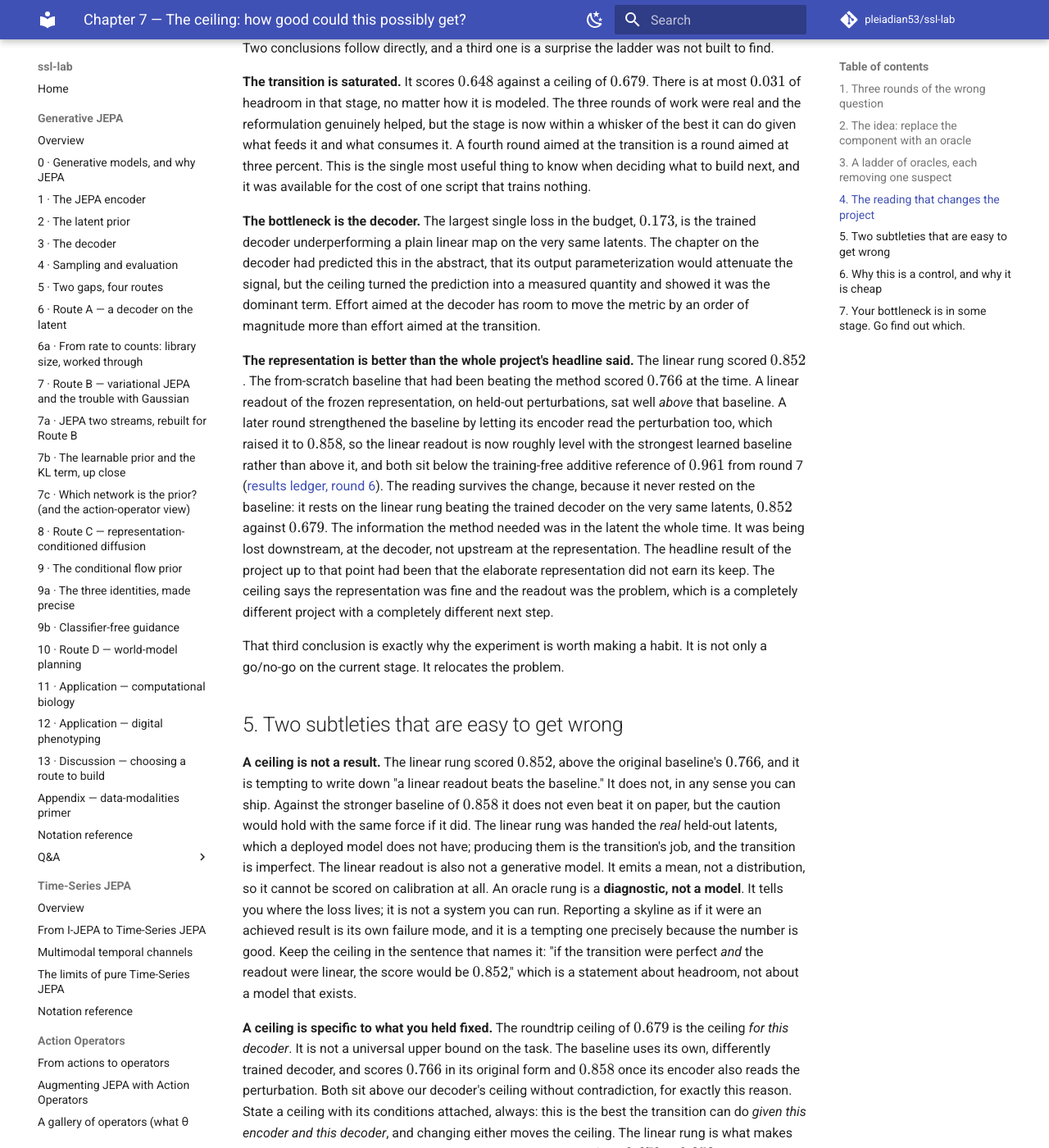
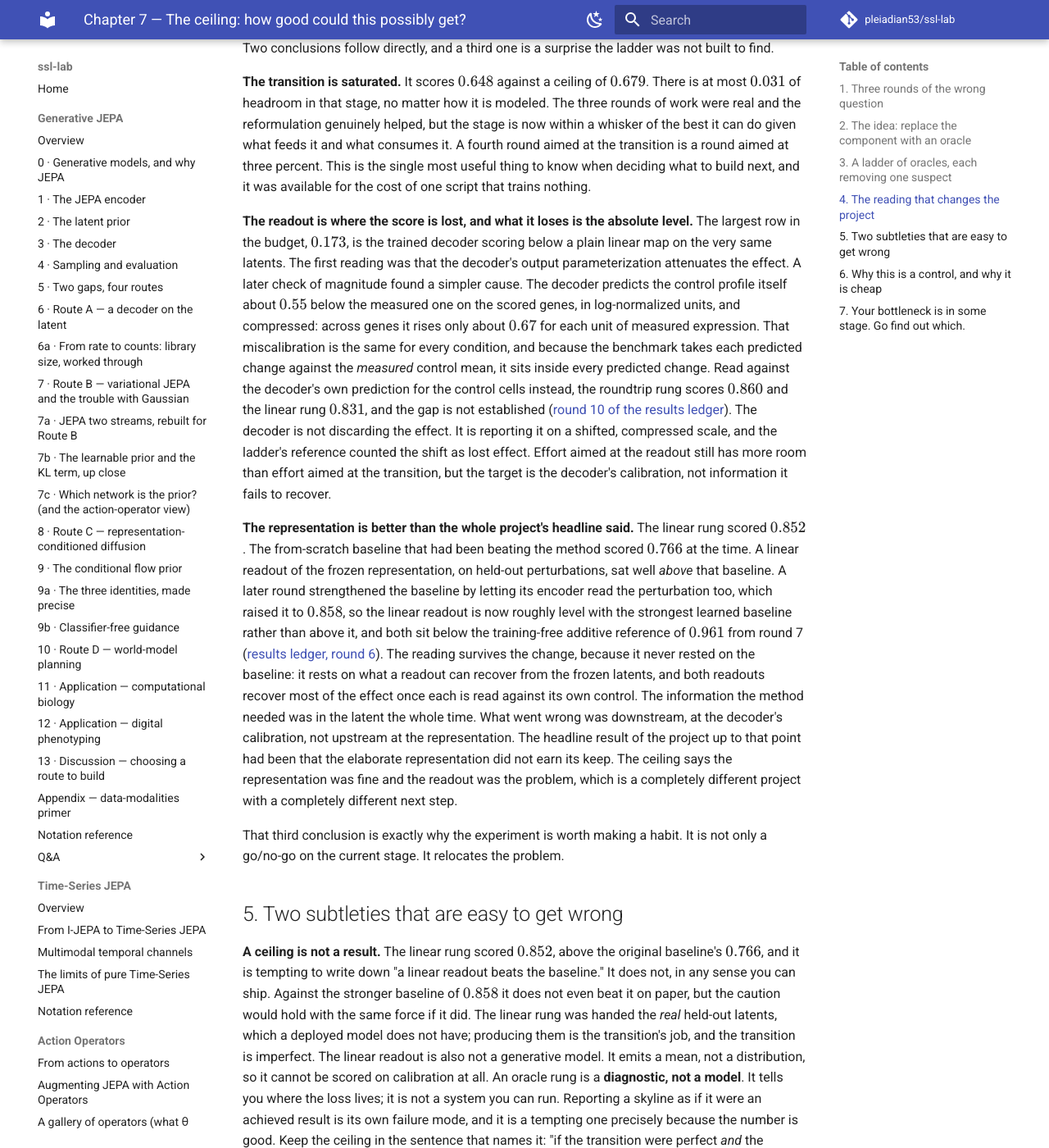
Before and after one commit to pleiadian53/ssl-lab, an MkDocs documentation site: the page built from docs/experimental-method/07-the-ceiling.md, in a window 1280 px wide and 1400 px high, scrolled down 3098 px. Shown: the whole window at 82% size. Built offline with MkDocs 1.6.1 and Material for MkDocs 9.7.7, drawn with Linux system fonts in a browser that asks for light colours; comment, search, counter and statistics services are not loaded; some of the changed text lies outside the part shown.

Commit message:
docs: qualify the decoder's 0.173 wherever it is stated, after round 10
The ceiling's decoder row (0.852 linear vs 0.679 decoder) holds only
when every predicted change is taken against the measured control mean.
Against each readout's own control prediction the gap is not
established; the decoder reports the effect on a shifted, compressed
scale shared by every condition. The ceiling chapter now reads the row
that way and adds the general lesson (a ceiling inherits its
reference; agreement in correlation is not a check of magnitude);
chapter 07a's capacity argument, the method-series chapters 04, 05, 06
and 08, and the co-adaptation pages carry the qualification.

```diff
--- a/docs/experimental-method/07-the-ceiling.md
+++ b/docs/experimental-method/07-the-ceiling.md
@@ -40,7 +40,7 @@ A single skyline gives you one number. A **ladder** of them, each substituting a
 
 **The linear rung: the real latents, through a decoder that isn't the real one.** Fit a plain linear map from latents to expression on the training cells, and apply it to the real held-out latents, bypassing the trained decoder entirely. This asks a different question from the others: not "how good is our decoder" but "how much of the answer is present in the latent at all, for *any* readout." It scored $0.852$.
 
-Read as a budget, from a perfect $1.000$ down to what the real transition achieves:
+Read as a budget, from a perfect $1.000$ down to what the real transition achieves, with every predicted change taken against the measured control mean, the convention the benchmark used:
 
 | step | from | to | lost | what the loss is |
 |---|---|---|---|---|
@@ -48,7 +48,7 @@ Read as a budget, from a perfect $1.000$ down to what the real transition achiev
 | decoder | $0.852$ | $0.679$ | $0.173$ | what the trained decoder loses relative to a plain linear readout of the same latent |
 | transition | $0.679$ | $0.648$ | $0.031$ | what the real transition loses relative to the perfect one |
 
-The stage everyone had been improving was responsible for $0.031$ of the loss. The decoder was responsible for $0.173$, almost six times as much. It had received one round of its own in that time, but that round was aimed chiefly at its dispersion, and its single effect-size lever was never measured cleanly enough to carry forward. The ladder did not just measure a ceiling. It named the bottleneck, and the bottleneck was not the stage under active development.
+The stage everyone had been improving was responsible for $0.031$ of the loss. The decoder row was $0.173$, almost six times as much, and §4 explains what that row turned out to measure. The ladder did not just measure a ceiling. It pointed away from the stage under active development, and toward the readout.
 
 Read the first row's qualifier carefully, because it is doing real work and it is easy to drop. That $0.148$ is **not** "information the encoder destroyed." It is what a *linear* map cannot pull back out, and those are different claims. The missing information might have been discarded when $5000$ genes were compressed into $256$ dimensions, or it might have been kept and stored **nonlinearly**, where a linear readout cannot reach. A linear probe cannot distinguish the two, so this row bounds the encoder only under the readout used to measure it. The distinction matters: the first case makes the encoder a hard wall, the second says even that residue is recoverable with a better-shaped readout. Separating them takes a different instrument, and [Chapter 7a](07a-probes-and-weak-instruments.md) names it.
 
@@ -58,9 +58,9 @@ Two conclusions follow directly, and a third one is a surprise the ladder was no
 
 **The transition is saturated.** It scores $0.648$ against a ceiling of $0.679$. There is at most $0.031$ of headroom in that stage, no matter how it is modeled. The three rounds of work were real and the reformulation genuinely helped, but the stage is now within a whisker of the best it can do given what feeds it and what consumes it. A fourth round aimed at the transition is a round aimed at three percent. This is the single most useful thing to know when deciding what to build next, and it was available for the cost of one script that trains nothing.
 
-**The bottleneck is the decoder.** The largest single loss in the budget, $0.173$, is the trained decoder underperforming a plain linear map on the very same latents. The chapter on the decoder had predicted this in the abstract, that its output parameterization would attenuate the signal, but the ceiling turned the prediction into a measured quantity and showed it was the dominant term. Effort aimed at the decoder has room to move the metric by an order of magnitude more than effort aimed at the transition.
+**The readout is where the score is lost, and what it loses is the absolute level.** The largest row in the budget, $0.173$, is the trained decoder scoring below a plain linear map on the very same latents. The first reading was that the decoder's output parameterization attenuates the effect. A later check of magnitude found a simpler cause. The decoder predicts the control profile itself about $0.55$ below the measured one on the scored genes, in log-normalized units, and compressed: across genes it rises only about $0.67$ for each unit of measured expression. That miscalibration is the same for every condition, and because the benchmark takes each predicted change against the *measured* control mean, it sits inside every predicted change. Read against the decoder's own prediction for the control cells instead, the roundtrip rung scores $0.860$ and the linear rung $0.831$, and the gap is not established ([round 10 of the results ledger](https://github.com/pleiadian53/ssl-lab/blob/main/examples/perturbation_response/docs/results/round-10-control-reference.md)). The decoder is not discarding the effect. It is reporting it on a shifted, compressed scale, and the ladder's reference counted the shift as lost effect. Effort aimed at the readout still has more room than effort aimed at the transition, but the target is the decoder's calibration, not information it fails to recover.
 
-**The representation is better than the whole project's headline said.** The linear rung scored $0.852$. The from-scratch baseline that had been beating the method scored $0.766$ at the time. A linear readout of the frozen representation, on held-out perturbations, sat well *above* that baseline. A later round strengthened the baseline by letting its encoder read the perturbation too, which raised it to $0.858$, so the linear readout is now roughly level with the strongest learned baseline rather than above it, and both sit below the training-free additive reference of $0.961$ from round 7 ([results ledger, round 6](https://github.com/pleiadian53/ssl-lab/blob/main/examples/perturbation_response/docs/results/round-06-conditioned-encoder.md)). The reading survives the change, because it never rested on the baseline: it rests on the linear rung beating the trained decoder on the very same latents, $0.852$ against $0.679$. The information the method needed was in the latent the whole time. It was being lost downstream, at the decoder, not upstream at the representation. The headline result of the project up to that point had been that the elaborate representation did not earn its keep. The ceiling says the representation was fine and the readout was the problem, which is a completely different project with a completely different next step.
+**The representation is better than the whole project's headline said.** The linear rung scored $0.852$. The from-scratch baseline that had been beating the method scored $0.766$ at the time. A linear readout of the frozen representation, on held-out perturbations, sat well *above* that baseline. A later round strengthened the baseline by letting its encoder read the perturbation too, which raised it to $0.858$, so the linear readout is now roughly level with the strongest learned baseline rather than above it, and both sit below the training-free additive reference of $0.961$ from round 7 ([results ledger, round 6](https://github.com/pleiadian53/ssl-lab/blob/main/examples/perturbation_response/docs/results/round-06-conditioned-encoder.md)). The reading survives the change, because it never rested on the baseline: it rests on what a readout can recover from the frozen latents, and both readouts recover most of the effect once each is read against its own control. The information the method needed was in the latent the whole time. What went wrong was downstream, at the decoder's calibration, not upstream at the representation. The headline result of the project up to that point had been that the elaborate representation did not earn its keep. The ceiling says the representation was fine and the readout was the problem, which is a completely different project with a completely different next step.
 
 That third conclusion is exactly why the experiment is worth making a habit. It is not only a go/no-go on the current stage. It relocates the problem.
 
@@ -68,7 +68,9 @@ That third conclusion is exactly why the experiment is worth making a habit. It
 
 **A ceiling is not a result.** The linear rung scored $0.852$, above the original baseline's $0.766$, and it is tempting to write down "a linear readout beats the baseline." It does not, in any sense you can ship. Against the stronger baseline of $0.858$ it does not even beat it on paper, but the caution would hold with the same force if it did. The linear rung was handed the *real* held-out latents, which a deployed model does not have; producing them is the transition's job, and the transition is imperfect. The linear readout is also not a generative model. It emits a mean, not a distribution, so it cannot be scored on calibration at all. An oracle rung is a **diagnostic, not a model**. It tells you where the loss lives; it is not a system you can run. Reporting a skyline as if it were an achieved result is its own failure mode, and it is a tempting one precisely because the number is good. Keep the ceiling in the sentence that names it: "if the transition were perfect *and* the readout were linear, the score would be $0.852$," which is a statement about headroom, not about a model that exists.
 
-**A ceiling is specific to what you held fixed.** The roundtrip ceiling of $0.679$ is the ceiling *for this decoder*. It is not a universal upper bound on the task. The baseline uses its own, differently trained decoder, and scores $0.766$ in its original form and $0.858$ once its encoder also reads the perturbation. Both sit above our decoder's ceiling without contradiction, for exactly this reason. State a ceiling with its conditions attached, always: this is the best the transition can do *given this encoder and this decoder*, and changing either moves the ceiling. The linear rung is what makes this concrete. It changed the readout and the ceiling jumped from $0.679$ to $0.852$, which is the whole point, that the ceiling was a property of the decoder and not of the task.
+**A ceiling is specific to what you held fixed.** The roundtrip ceiling of $0.679$ is the ceiling *for this decoder*. It is not a universal upper bound on the task. The baseline uses its own, differently trained decoder, and scores $0.766$ in its original form and $0.858$ once its encoder also reads the perturbation. Both sit above our decoder's ceiling without contradiction, for exactly this reason. State a ceiling with its conditions attached, always: this is the best the transition can do *given this encoder and this decoder*, and changing either moves the ceiling. The linear rung is what makes this concrete. It changed the readout and the ceiling jumped from $0.679$ to $0.852$, which is the whole point, that the ceiling was a property of the decoder and not of the task. Read against its own control, the decoder's ceiling is $0.860$, which shows the same thing from the other side: part of what a ceiling measures is the readout's scale.
+
+**A ceiling inherits its reference.** Every rung here is scored as a change, a predicted profile minus a control profile, against a true change measured the same way. When the rung's readout and the measurement express expression differently, the difference survives into every change unless the control is read by the same readout. The decoder reports the log of an expected rate; the measurement is the mean log of noisy normalized counts; the two disagree by an amount that is nearly the same for every condition. So a rung that changes the readout changes two things at once, how well the effect is recovered and how the readout's scale lines up with the measurement's, and only the first is what the ladder means to compare. The check is cheap: score each rung's change against its own prediction for the control cells as well as against the measured control. If the two conventions agree, the rung is comparing like with like. If they disagree, as they did here by $0.173$ against $-0.029$ ([round 10](https://github.com/pleiadian53/ssl-lab/blob/main/examples/perturbation_response/docs/results/round-10-control-reference.md)), the gap is in the scale, not in the information. Agreement in correlation is not a check of magnitude.
 
 There is also a small genuine discovery hiding in the latent-mean rung. It scored $0.706$, above the full-cloud roundtrip's $0.679$. Feeding the decoder the averaged latent beat feeding it the real spread of latents. The reason is that the metric compares *means*, the decoder is nonlinear, and the mean of a nonlinear function over a spread-out cloud is not the function of the mean. For a mean-valued metric, latent spread is not just unnecessary, it actively costs a little through the curvature of the decoder. That is a real design fact, that a deterministic transition is not merely sufficient for this metric but slightly preferable, and it fell out of a rung that was included only for completeness. Oracle ladders tend to do this. Because they isolate one factor at a time, they surface effects that a full model blends together.
 
```
Also changed, not shown: docs/experimental-method/07a-probes-and-weak-instruments.md (+1 -1 lines), examples/perturbation_response/co-adaptation/docs/00-the-premise-as-a-number.md (+1 -1 lines), examples/perturbation_response/co-adaptation/docs/index.md (+1 -1 lines), examples/perturbation_response/docs/conditional-flow-jepa/04-results.md (+1 -1 lines), examples/perturbation_response/docs/conditional-flow-jepa/05-challenges-and-limitations.md (+1 -1 lines), examples/perturbation_response/docs/conditional-flow-jepa/06-beyond-the-current-limit.md (+1 -1 lines), examples/perturbation_response/docs/conditional-flow-jepa/08-modeling-the-readout-count-decoder.md (+2 -2 lines).
